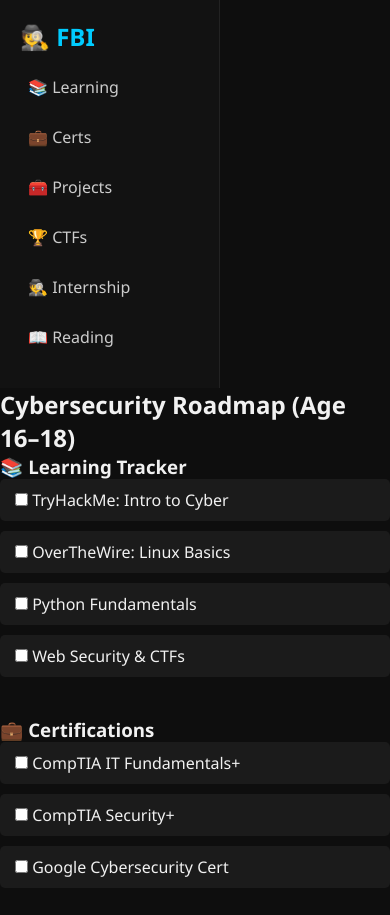
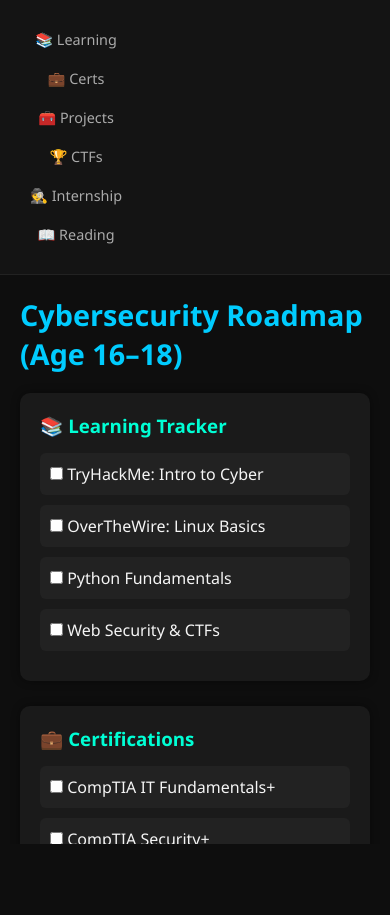
Before and after one commit to Kaiden-Buchter/TEST, a plain HTML site: page index.html in a window 390 px wide. Shown: the top 915 px of the page. After the commit the page ends 844 px from the top, so only its background shows below. Drawn offline with Linux system fonts and the light colour scheme.

Commit message:
Update style.css

```diff
--- a/style.css
+++ b/style.css
@@ -5,75 +5,121 @@
 }
 
 body {
-  font-family: "Segoe UI", sans-serif;
-  background-color: #0e0e0e;
-  color: #f1f1f1;
+  font-family: 'Segoe UI', sans-serif;
+  background: #0e0e0e;
+  color: #f5f5f5;
   display: flex;
   height: 100vh;
-  overflow: hidden;
 }
 
-.dashboard {
+.layout {
   display: flex;
   width: 100%;
-  height: 100%;
 }
 
 .sidebar {
-  width: 220px;
-  background-color: #121212;
+  width: 200px;
+  background: #141414;
   padding: 20px;
+  flex-shrink: 0;
   border-right: 1px solid #222;
+  display: flex;
+  flex-direction: column;
 }
 
-.sidebar h2 {
-  font-size: 1.4rem;
+.sidebar h1 {
   color: #00ffd5;
   margin-bottom: 20px;
+  font-size: 1.8rem;
 }
 
 .sidebar nav a {
+  color: #aaa;
+  text-decoration: none;
+  padding: 10px;
+  border-radius: 6px;
+  margin-bottom: 10px;
   display: block;
-  color: #ccc;
-  text-decoration: none;
-  margin: 12px 0;
-  padding: 8px;
-  border-radius: 5px;
-  transition: background 0.2s;
+  transition: 0.2s ease;
 }
 
 .sidebar nav a:hover {
-  background-color: #1e1e1e;
+  background-color: #222;
   color: #fff;
 }
 
-.content {
+.main {
   flex: 1;
+  padding: 30px;
   overflow-y: auto;
-  padding: 30px;
 }
 
-section {
-  margin-bottom: 40px;
+h2 {
+  margin-bottom: 20px;
+  color: #00ccff;
+  font-size: 1.8rem;
 }
 
-h1 {
-  color: #00ccff;
+.card {
+  background: #1a1a1a;
+  padding: 20px;
+  margin-bottom: 25px;
+  border-radius: 10px;
+  box-shadow: 0 0 8px #00000066;
+}
+
+.card h3 {
+  color: #00ffd5;
   margin-bottom: 15px;
 }
 
-ul {
+.card ul {
   list-style: none;
-  padding-left: 0;
 }
 
-li {
-  background: #1b1b1b;
-  padding: 10px 15px;
+.card li {
   margin-bottom: 10px;
-  border-radius: 5px;
+  background: #222;
+  padding: 10px;
+  border-radius: 6px;
 }
 
 a {
   color: #00ccff;
+  text-decoration: none;
 }
+
+a:hover {
+  text-decoration: underline;
+}
+
+/* Mobile */
+@media (max-width: 768px) {
+  .layout {
+    flex-direction: column;
+  }
+
+  .sidebar {
+    flex-direction: row;
+    overflow-x: auto;
+    width: 100%;
+    border-right: none;
+    border-bottom: 1px solid #222;
+  }
+
+  .sidebar nav a {
+    flex: 1;
+    text-align: center;
+    margin: 0;
+    border-radius: 0;
+    font-size: 0.9rem;
+  }
+
+  .sidebar h1 {
+    display: none;
+  }
+
+  .main {
+    padding: 20px;
+  }
+}
```
